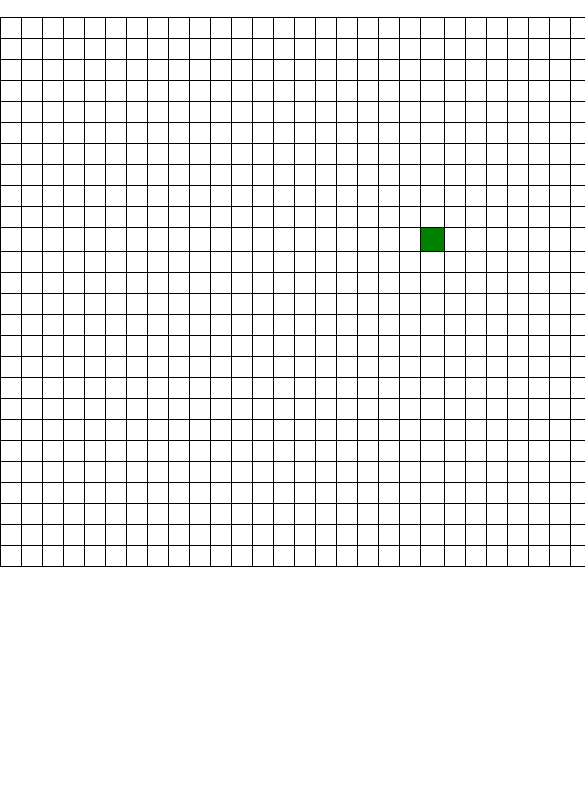
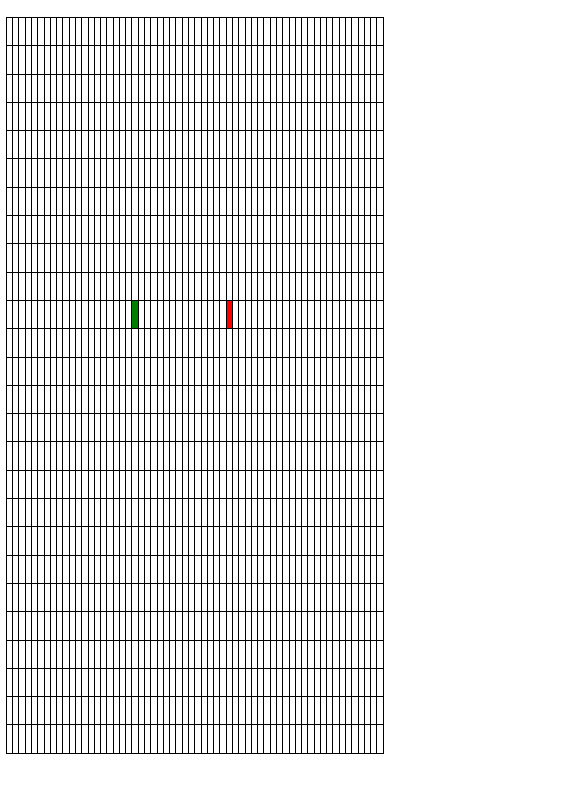
Before and after one commit to Steve-Pham/PathFinding, a website: page index.html in a window 390 px wide. Shown: the part 55-844 px from the top of the page, 585 px wide, since content can reach past the window. Drawn offline with nearby package versions, Linux system fonts and the light colour scheme; files that its build step writes are made by us from their sources; files whose address does not match are found by name.

Commit message:
made the grid responsive and cleaned up starting js file

```diff
--- a/css/style.css
+++ b/css/style.css
@@ -3,17 +3,22 @@ body, html {
 }
 
 table td {
-    padding: 10px;
+    width: 1.5%;
+    height: 0;
     border: 1px solid black;
 }
 
 table {
-    margin: auto;
     border-collapse: collapse;
+    width: 100%;
+    height: 100%;
 }
 
 .divgrid {
     margin: 0;
+    padding: 0% 1.5% 1.5%;
+    width: 100%;
+    height: 88%;
 }
 
 .navbar-light {
@@ -22,16 +27,16 @@ table {
 
 #box {
     background-color: green;
-    height: 3px;
-    width: 3px;
+    height: 100%;
+    width: 100%;
     position: relative;
     cursor: pointer;
 }
 
 #box2 {
     background-color: red;
-    height: 3px;
-    width: 3px;
+    height: 100%;
+    width: 100%;
     position: relative;
     cursor: pointer;
 }
--- a/index.html
+++ b/index.html
@@ -3,7 +3,7 @@
 <head>
 	<title>Path Finder</title>
 	<link rel="stylesheet" href="https://maxcdn.bootstrapcdn.com/bootstrap/3.4.0/css/bootstrap.min.css">
-	<link rel="stylesheet" href="./css/style.css">
+	<link rel="stylesheet" href="./public/style.css">
 </head>
 	<body>
 		<div class="navbardiv">
@@ -44,5 +44,5 @@
 	<script src="https://code.jquery.com/jquery-3.3.1.slim.min.js" integrity="sha384-q8i/X+965DzO0rT7abK41JStQIAqVgRVzpbzo5smXKp4YfRvH+8abtTE1Pi6jizo" crossorigin="anonymous"></script>
 	<script src="https://cdnjs.cloudflare.com/ajax/libs/popper.js/1.14.7/umd/popper.min.js" integrity="sha384-UO2eT0CpHqdSJQ6hJty5KVphtPhzWj9WO1clHTMGa3JDZwrnQq4sF86dIHNDz0W1" crossorigin="anonymous"></script>
 	<script src="https://stackpath.bootstrapcdn.com/bootstrap/4.3.1/js/bootstrap.min.js" integrity="sha384-JjSmVgyd0p3pXB1rRibZUAYoIIy6OrQ6VrjIEaFf/nJGzIxFDsf4x0xIM+B07jRM" crossorigin="anonymous"></script>
-	<script type="module"src="./js/start.js"></script>
+	<script type="module"src="./public/start.js"></script>
 </html>
--- a/package.json
+++ b/package.json
@@ -4,12 +4,10 @@
   "description": "Path Finding Visualizer",
   "main": "index.js",
   "scripts": {
-    "build": "babel src -d dist/js",
-    "deploy": "gh-pages -d dist"
+    "build": "babel src -d dist/js"
   },
   "author": "Steve Pham",
   "license": "ISC",
-  "homepage": " https://steve-pham.github.io/PathFinding",
   "dependencies": {
     "express": "^4.17.1",
     "requirejs": "^2.3.6"
```
Also changed, not shown: js/start.js (+1 -21 lines), 2 other files.
